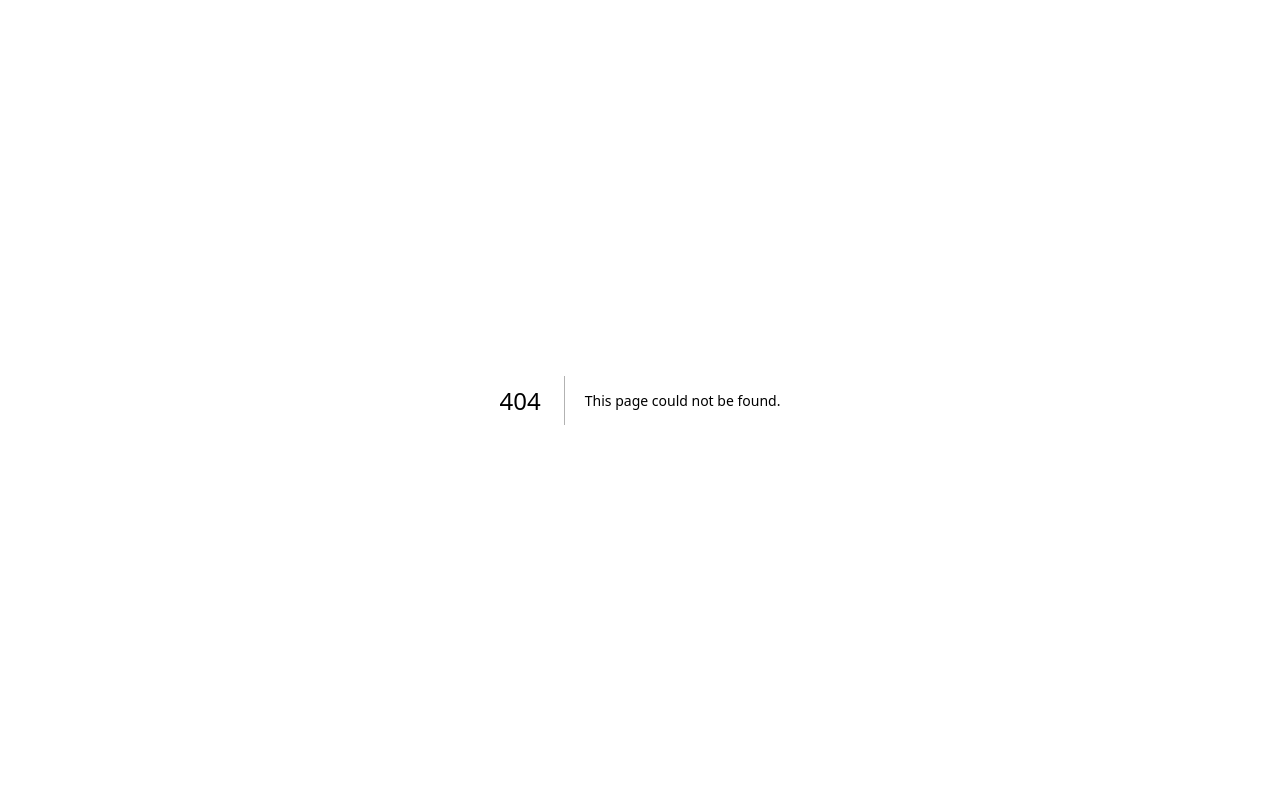
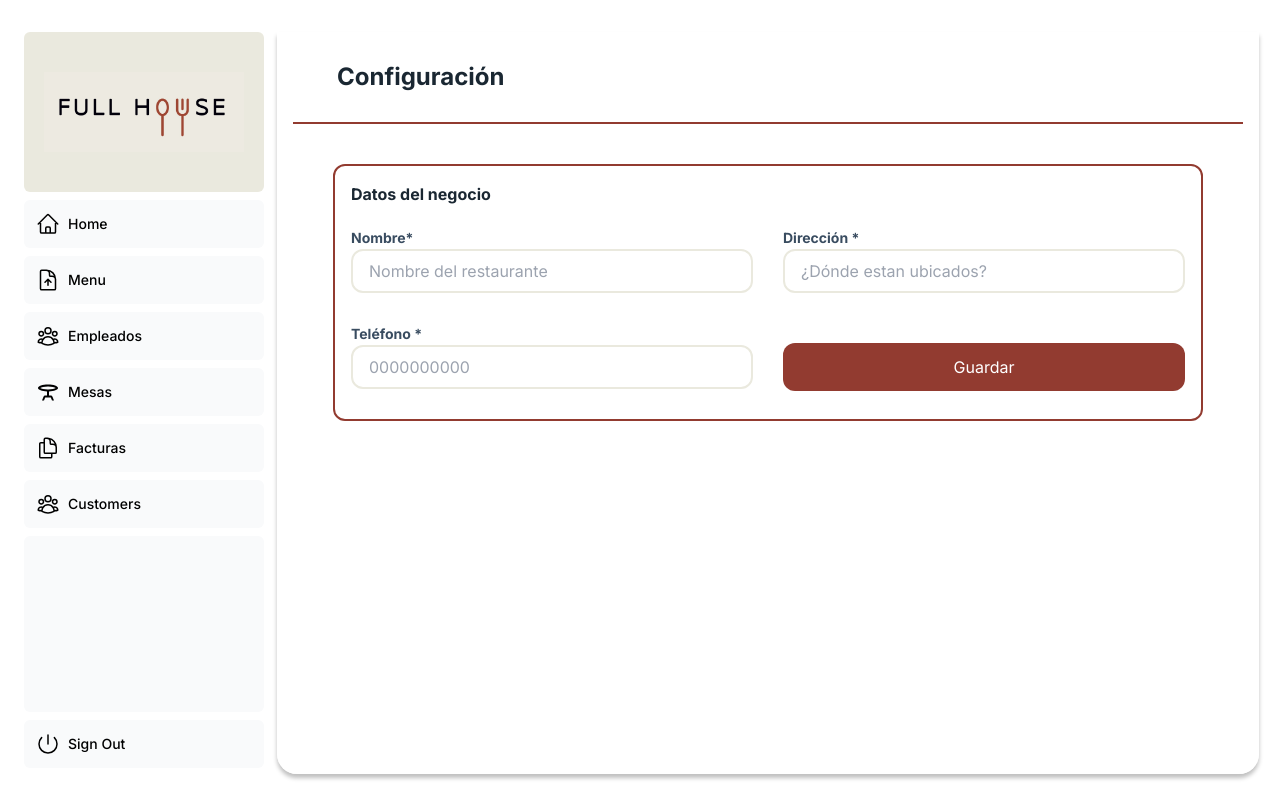
Before and after one commit to Jesuscrist420/Full-House-Frontend, a Next.js app: page /dashboard/settings in a window 1280 px wide. Before the commit this address had no page. Shown: the top 800 px of the page. Built offline with nearby package versions, Linux system fonts and the light colour scheme; a web font is replaced by a local one.

Commit message:
Moving settings to its own page

```diff
--- a/src/app/dashboard/invoices/page.tsx
+++ b/src/app/dashboard/invoices/page.tsx
@@ -20,8 +20,7 @@ export default async function Page({
     const currentPage = Number(searchParams?.page) || 1;
     return (
         <div className="w-full">
-            <CommonHeader title='Facturas' >
-            </CommonHeader>
+            <CommonHeader title='Facturas' ></CommonHeader>
             <div className="mt-4 flex items-center justify-between gap-2 md:mt-8">
                 <Search placeholder="Search invoices..." />
                 <CreateInvoice />
--- a/src/app/dashboard/page.tsx
+++ b/src/app/dashboard/page.tsx
@@ -3,7 +3,6 @@ import RevenueChart from '@/app/components/dashboard/revenue-chart';
 import LatestInvoices from '@/app/components/dashboard/latest-invoices';
 import { lusitana } from '@/app/components/fonts';
 import { fetchRevenue } from '@/app/lib/data';
-import SettingsForm from '@/app/components/atoms/settingsForm/SettingsForm';
 import CommonHeader from '../components/atoms/commonHeader/CommonHeader';
 
 export default async function Page() {
@@ -19,7 +18,6 @@ export default async function Page() {
                 <Card title="Total Invoices" value={"numberOfInvoices"} type="invoices" />
                 <Card title="Total Customers" value={"numberOfCustomers"} type="customers" />
             </div>
-            <SettingsForm />
             <div className="mt-6 grid grid-cols-1 gap-6 md:grid-cols-4 lg:grid-cols-8">
                 {/* <RevenueChart revenue={revenue}  /> */}
                 {/* <LatestInvoices latestInvoices={latestInvoices} /> */}
--- /dev/null
+++ b/src/app/dashboard/settings/page.tsx
@@ -0,0 +1,13 @@
+import CommonHeader from "@/app/components/atoms/commonHeader/CommonHeader";
+import SettingsForm from "@/app/components/atoms/settingsForm/SettingsForm";
+
+const Page = () => {
+    return (
+        <div className="w-full">
+            <CommonHeader title='Configuración' ></CommonHeader>
+            <SettingsForm />
+        </div>
+    )
+}
+
+export default Page;
```
